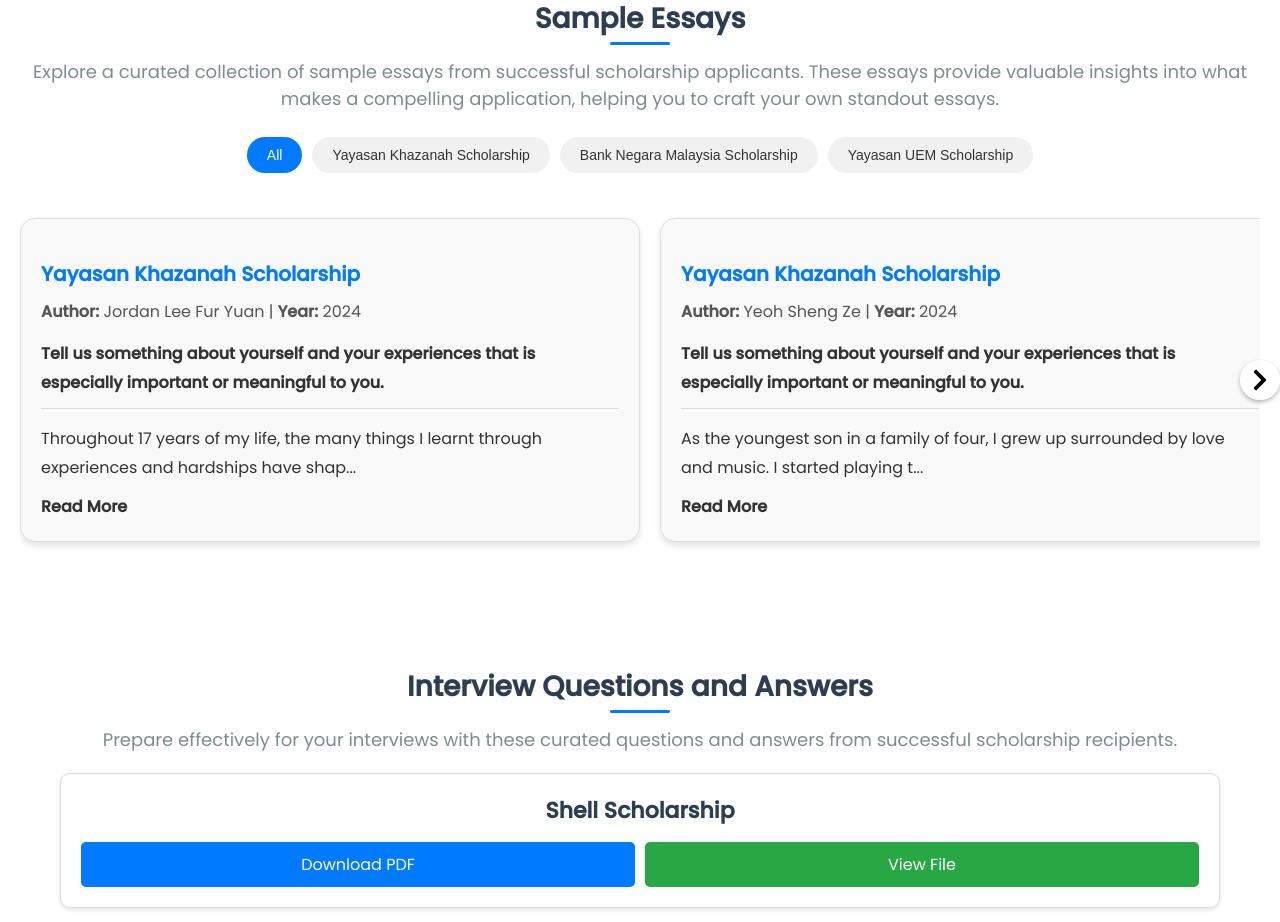
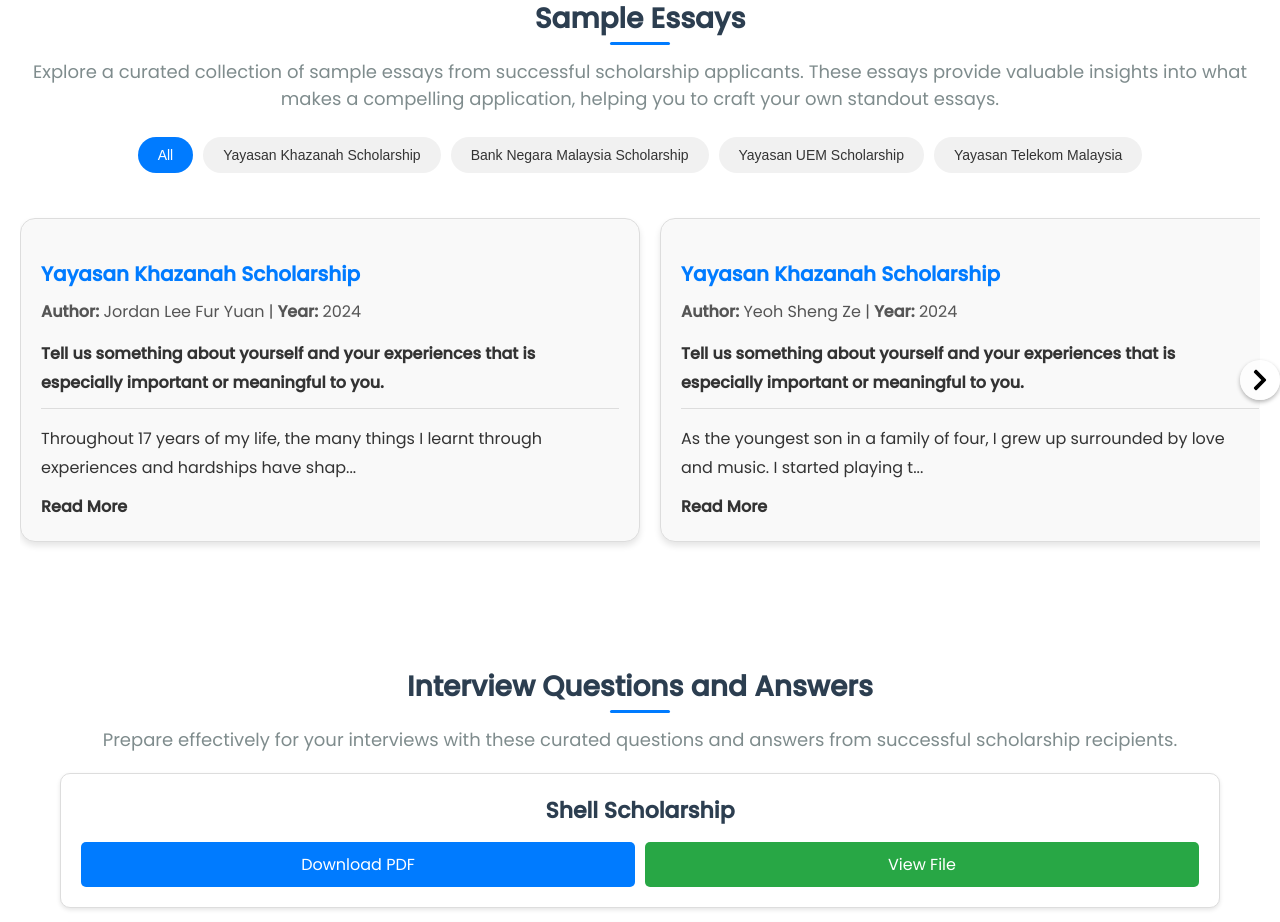
Before and after one commit to YiekSiewHao/MSI, a React (Create React App) app: page /preparation in a window 1280 px wide. Shown: the part 900-1822 px from the top of the page. Built offline with nearby package versions, Linux system fonts and the light colour scheme.

Commit message:
essays update

```diff
--- a/src/components/Preparation.js
+++ b/src/components/Preparation.js
@@ -519,6 +519,10 @@
   const [arrowRightVisible, setArrowRightVisible] = useState(true);
   const [selectedScholarship, setSelectedScholarship] = useState('All');
 
+  useEffect(() => {
+    window.scrollTo(0, 0);
+  }, []);
+
   const scholarships = [...new Set(essays.map((essay) => essay.scholarship))];
   const filteredEssays = selectedScholarship === 'All' ? essays : essays.filter(essay => essay.scholarship === selectedScholarship);
 
@@ -541,6 +545,7 @@
       };
     }
   }, [filteredEssays]);
+
 
   const scrollLeft = () => {
     const container = scrollContainerRef.current;
--- a/src/essays.json
+++ b/src/essays.json
@@ -144,7 +144,39 @@
           "The exposure to the 11th SDG made me ponder upon the state of our nation. How far exactly are we to achieving this goal? Sustainable cities and communities are directly related to the usage of public transport and fossil fuels. However, in Malaysia, we face problems such as public transport being only widely available in concentrated population cities and the lack of support towards the usage of public transport. The World Bank reported that in 2014, there were approximately 210 registered private motor cars per 100 inhabitants in Kuala Lumpur, making it 2 private cars per person. With the help of mathematics, models can be created to predict peak-hour situations and adjust public transport schedules based on those algorithms. This can help minimize wait times and improve the overall commuter experience. The mathematics model can be a key contributor to assisting bus companies in determining the most efficient route to reduce carbon footprints while making the most of each bus travel. Not to mention, the usage of Electric Vehicles (EVs) can be further promoted when Mathematics can design algorithms that can determine how to utilise the chargings of EVs and make the best use of renewable energy sources. These examples became a driving force for me to pursue my dreams in Mathematics.",
           "If an opportunity is bestowed upon me, I will take part and be a key contributor to society to align with the SDGs. I want to be a part of sectors that have the potential to emerge in Malaysia and make our nation more sustainable. These ideas also align with Khazanah’s purpose. With my desire to pursue Mathematics, it is possible to make Malaysia just as amazing as how China is now. My experiences in life have made me more equipped to face more challenges in the future. Mathematics is a powerful tool, one that can make noble changes to Malaysia, allowing the country to progress and prosper."
       ]
-  }
+  },
+  {
+    "author": "Sean Liaw Chong Ye",
+    "scholarship": "Bank Negara Malaysia Scholarship",
+    "year": 2024,
+    "question": [
+      "Imagine having a conversation with your favorite teacher regarding potential scholarship offers.",
+      "Explain why Bank Negara Malaysia would be your choice of scholarship and how your chosen field of study will be beneficial to you and Bank Negara Malaysia.",
+      "Please also explain a significant personal experience which shaped who you are as a person."
+    ],
+    "essay": [
+        "For five years, I was the only Chinese student at Banting Science School. It was a life-changing experience that broadened my horizons and reinforced my appreciation for people from different backgrounds and cultures. During this period, I carefully observed my peers' particular financial habits. In contrast to students from higher-income households, I found that students from lower-income homes tend to be more frugal. This led to my interest in economics and finance, as I reflected on the importance of financial security on the well-being of individuals and society as a whole. Since entering high school, I have consistently ranked at the top of my batch, driven by an unwavering dedication to my studies. This commitment was fueled by my aspiration to pursue finance and economics in higher education.",
+        "Bank Negara Malaysia, as the backbone of Malaysia’s economy, offers me an unparalleled opportunity to contribute to the stability and development of the nation. The prospect of pursuing education overseas is exciting, as it is a dream of mine to be part of an environment that exposes me to in-depth, cutting-edge research and ideas that can contribute to my personal growth. Additionally, the internships offered by BNM would provide invaluable experiences in understanding economic growth and financial stability in Malaysia.",
+        "The economy is the lifeblood of a nation’s strength. By studying economics, I will develop a nuanced understanding of economic principles and financial systems. My participation in the Fully Residential School International Symposium, where I learned about the United Nations Sustainable Development Goals (SDGs), highlighted the crucial need for inclusive financial policies. This experience allowed me to further analyze the significance of sustainable practices in financial institutions as a way to promote long-term economic stability.",
+        "As a Bank Negara Malaysia scholar, I want to connect with individuals who share the same passion for creating economic resilience in Malaysia with the support of BNM. For example, I want to contribute to discussions that provide in-depth analysis and forecasts of Malaysia’s economy. Ultimately, like other BNM scholars, I aim to help build a financially resilient and sustainable Malaysia for the long term. Choosing the Kijang Scholarship is a strategic decision that aligns with my academic and career aspirations."
+    ]
+},
+  {
+    "author": "Muhammad Umar Mohamad Nadzrie",
+    "scholarship": "Yayasan Telekom Malaysia",
+    "year": 2024,
+    "question": [
+        "Tell us something about yourself and your experiences that is especially important or meaningful to you.",
+        "Please describe major challenges or hardships encountered in life and how you overcome them.",
+        "Describe how have you contributed to your community using clear examples to support your answer.",
+        "Explain how your education will play a role in your career and overall goals after graduation."
+    ],
+    "essay": [
+        "Living in the city of Melaka, my parents started a humble and loving family, giving birth to four children. Currently, my mother is the breadwinner of the family because my father has been unemployed since Covid-19 struck the world. Being the second child of a middle-class family has made me realise that I have a huge responsibility to set good examples for my younger siblings to become successful in the future.",
+        "I believe that the character I have shaped as a person today is the main reason why I am a strong candidate for this scholarship. Having experience in various positions requiring management skills, such as the Chief Editor of the school's magazine team and the Quartermaster of the school's orchestra, has shaped me into someone capable of excelling in academics despite having a busy schedule. My aim is that the skills I have learned and gained from this experience will serve me well in my future career endeavours.",
+        "As someone who has dreamed of getting into cybersecurity, I believe my skills would be a great proposition for Malaysia as this is one of the professions most sought after by large companies today to protect their data. Apart from that, data has shown that cybersecurity will be one of the careers that will stay relevant in the next few decades. That is to say, my chosen field of study will not go to waste, and there will be job opportunities waiting for me in the future."
+    ]
+}
 
 
   ]
```
